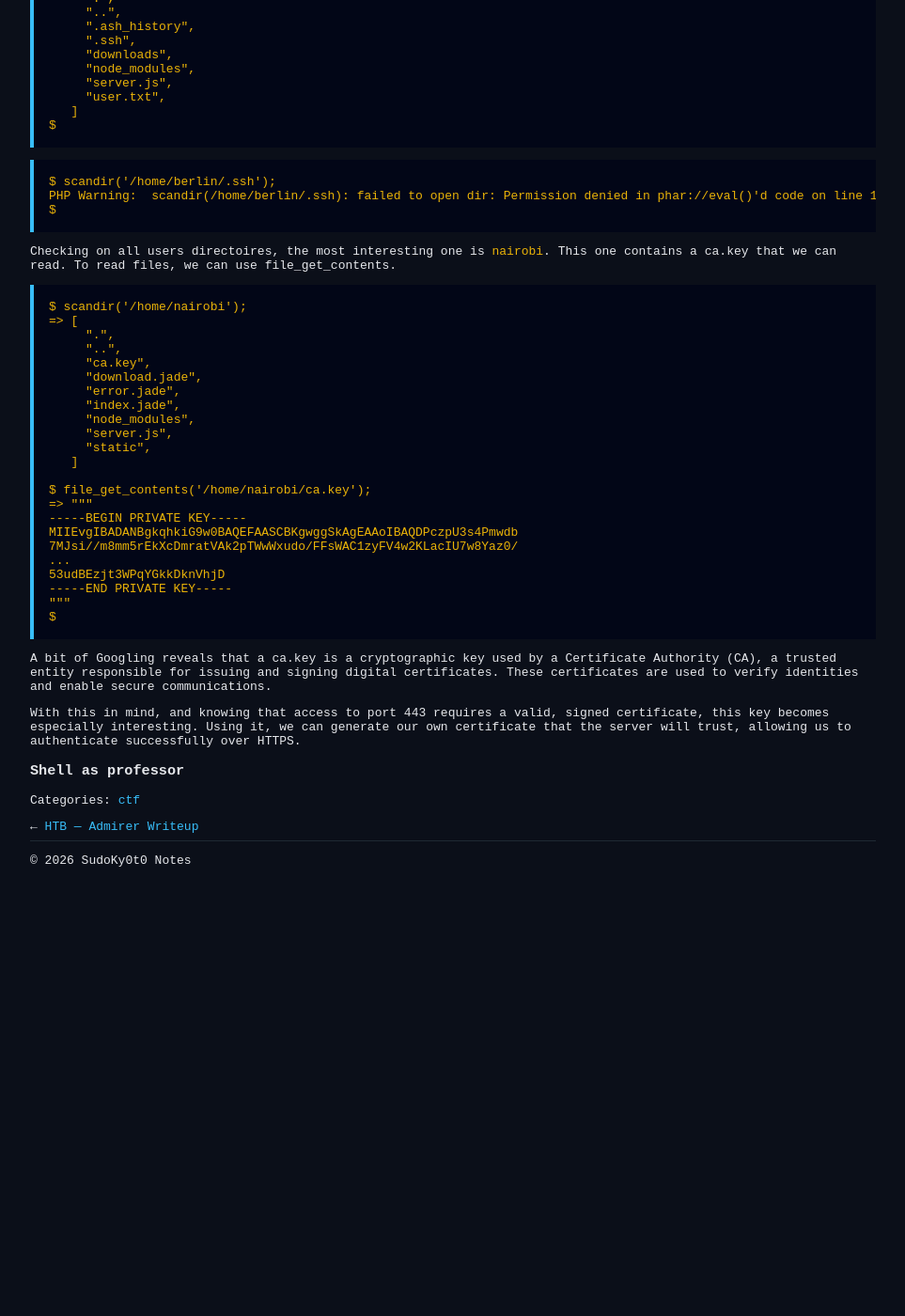
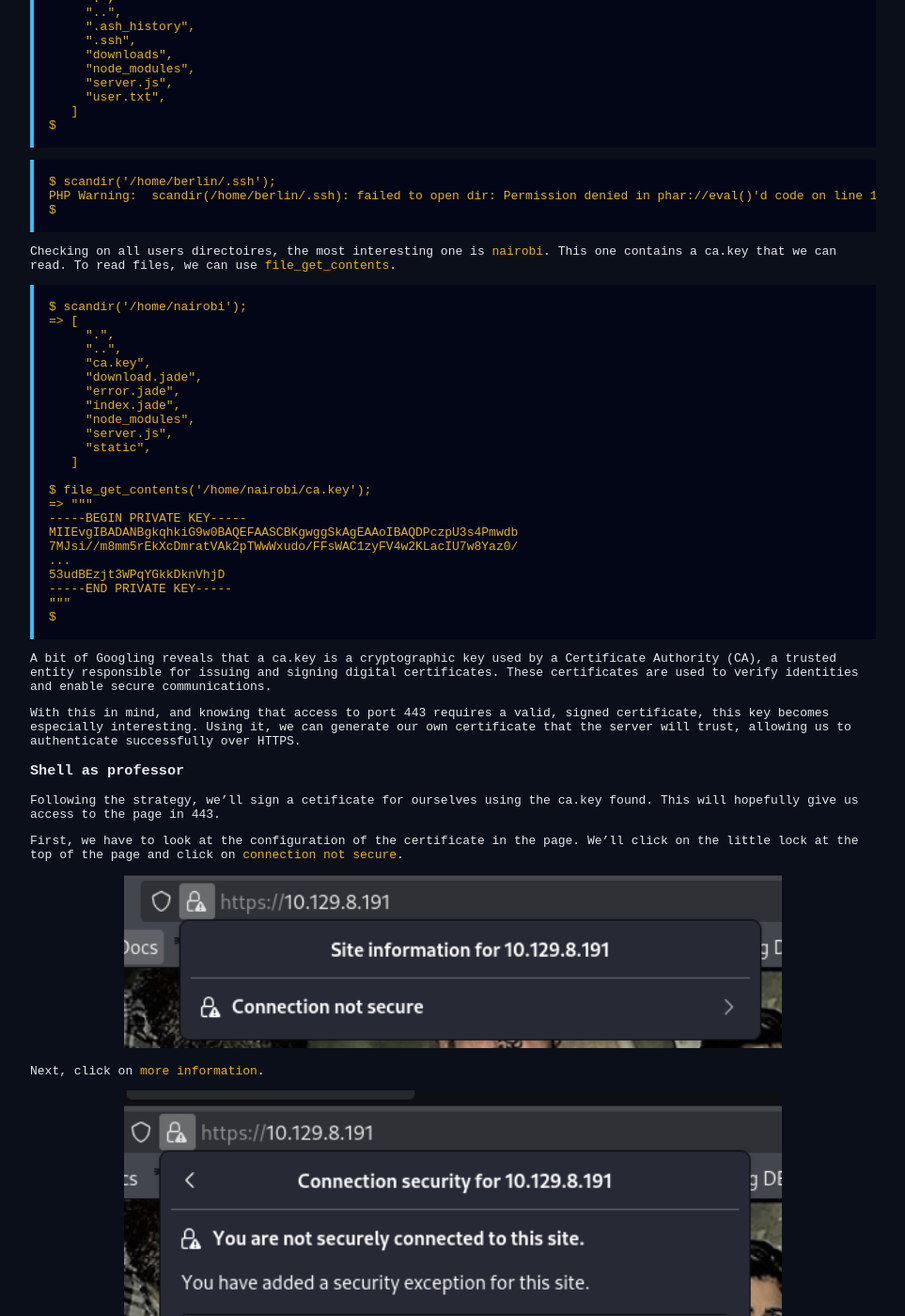
Before and after one commit to SudoKy0t0/SudoKy0t0.github.io, a Jekyll site: the page built from _posts/2026-01-26-htb-lacasadepapel-writeup.md, in a window 1280 px wide and 1400 px high, scrolled down 4326 px. Shown: the whole window at 94% size, without its empty margins (158-1121 px from the left). Built offline with Jekyll 4.4.1, drawn with Linux system fonts in a browser that asks for light colours; before the commit the page ends 5294 px from its top, so only the background shows below that; some of the changed text lies outside the part shown.

Commit message:
Update 2026-01-26-htb-lacasadepapel-writeup.md

````diff
--- a/_posts/2026-01-26-htb-lacasadepapel-writeup.md
+++ b/_posts/2026-01-26-htb-lacasadepapel-writeup.md
@@ -196,7 +196,7 @@ PHP Warning:  scandir(/home/berlin/.ssh): failed to open dir: Permission denied
 $
 ```
 
-Checking on all users directoires, the most interesting one is `nairobi`. This one contains a ca.key that we can read. To read files, we can use file_get_contents.
+Checking on all users directoires, the most interesting one is `nairobi`. This one contains a ca.key that we can read. To read files, we can use `file_get_contents`.
 
 ```bash
 $ scandir('/home/nairobi');
@@ -228,3 +228,37 @@ A bit of Googling reveals that a ca.key is a cryptographic key used by a Certifi
 With this in mind, and knowing that access to port 443 requires a valid, signed certificate, this key becomes especially interesting. Using it, we can generate our own certificate that the server will trust, allowing us to authenticate successfully over HTTPS.
 
 ### Shell as professor
+
+Following the strategy, we'll sign a cetificate for ourselves using the ca.key found. This will hopefully give us access to the page in 443.
+
+First, we have to look at the configuration of the certificate in the page. We'll click on the little lock at the top of the page and click on `connection not secure`.
+
+<p align="center">
+  <a href="/assets/images/lacasadepapel/Captura5.PNG" class="glightbox">
+    <img src="/assets/images/lacasadepapel/Captura5.PNG" width="700">
+  </a>
+</p>
+
+Next, click on `more information`.
+
+<p align="center">
+  <a href="/assets/images/lacasadepapel/Captura6.PNG" class="glightbox">
+    <img src="/assets/images/lacasadepapel/Captura6.PNG" width="700">
+  </a>
+</p>
+
+And now on `view certificate`.
+
+<p align="center">
+  <a href="/assets/images/lacasadepapel/Captura7.PNG" class="glightbox">
+    <img src="/assets/images/lacasadepapel/Captura7.PNG" width="700">
+  </a>
+</p>
+
+The information we want is over here.
+
+<p align="center">
+  <a href="/assets/images/lacasadepapel/Captura8.PNG" class="glightbox">
+    <img src="/assets/images/lacasadepapel/Captura8.PNG" width="700">
+  </a>
+</p>
````
Also changed, not shown: other parts of _posts/2026-01-26-htb-lacasadepapel-writeup.md (+1 -1 lines).
